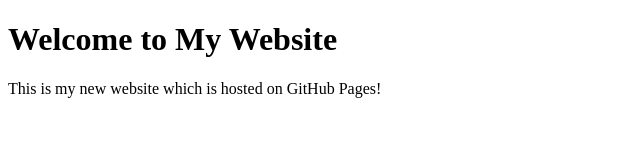
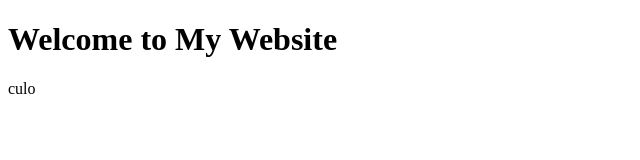
Before and after one commit to Jasiabu/Jasiabu.github.io, a plain HTML site: page index.html in a window 1280 px wide. Shown: the whole page, without its empty margins (0-640 px from the left). Drawn offline with Linux system fonts and the light colour scheme.

Commit message:
index.html

```diff
--- a/index.html
+++ b/index.html
@@ -9,7 +9,7 @@
   <body>
     <main>
         <h1>Welcome to My Website</h1>
-        <p>This is my new website which is hosted on GitHub Pages!</p>
+        <p>culo</p>
     </main>
   </body>
 </html>
```
